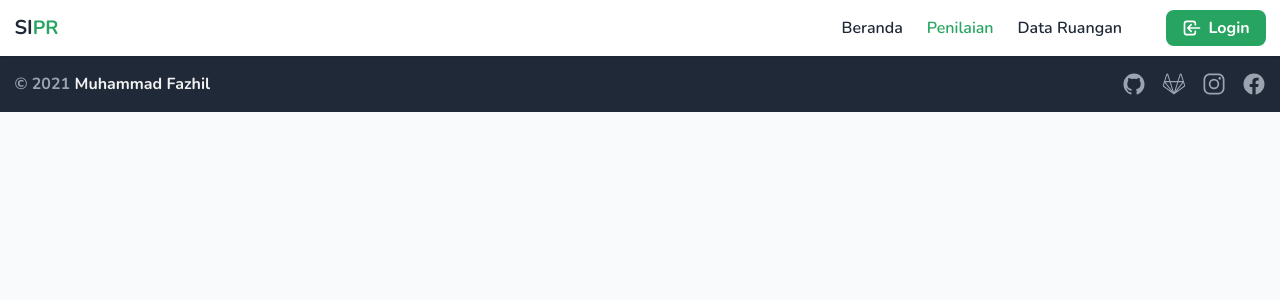
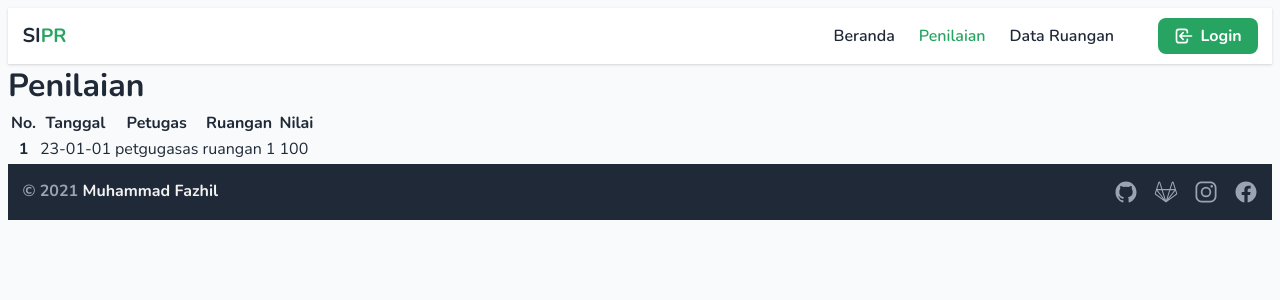
Before and after one commit to mfazhil/sipr, a PHP site: page /penilaian.php in a window 1280 px wide. Shown: the top 300 px of the page. Run offline with PHP 8.4, Linux system fonts and the light colour scheme; style sheets or scripts are compiled from the project's sources.

Commit message:
feat: :sparkles: Penambahan tabel

```diff
--- a/penilaian.php
+++ b/penilaian.php
@@ -4,17 +4,36 @@
 <head>
   <meta charset="UTF-8" />
   <meta name="viewport" content="width=device-width, initial-scale=1.0" />
-  <link rel="stylesheet" href="./vendors/normalize/normalize.css" />
-  <link rel="stylesheet" href="./styles/style.css" />
+  <link rel="stylesheet" href="./styles/main.css" />
   <script src="./vendors/jquery/jquery.js"></script>
-  <title>SIPR | Penilaian</title>
+  <title>Penilaian | SIPR</title>
 </head>
 
 <body>
   <?php require "includes/navbar.php"; ?>
 
-  <main class="">
-
+  <main class="valuation">
+    <h1>Penilaian</h1>
+    <table class="table">
+      <thead>
+        <tr>
+          <th>No.</th>
+          <th>Tanggal</th>
+          <th>Petugas</th>
+          <th>Ruangan</th>
+          <th>Nilai</th>
+        </tr>
+      </thead>
+      <tbody>
+        <tr>
+          <th>1</th>
+          <td>23-01-01</td>
+          <td>petgugasas</td>
+          <td>ruangan 1</td>
+          <td>100</td>
+        </tr>
+      </tbody>
+    </table>
   </main>
 
   <?php require "includes/footer.php"; ?>
```
Also changed, not shown: data_ruangan.php (+22 -5 lines).
